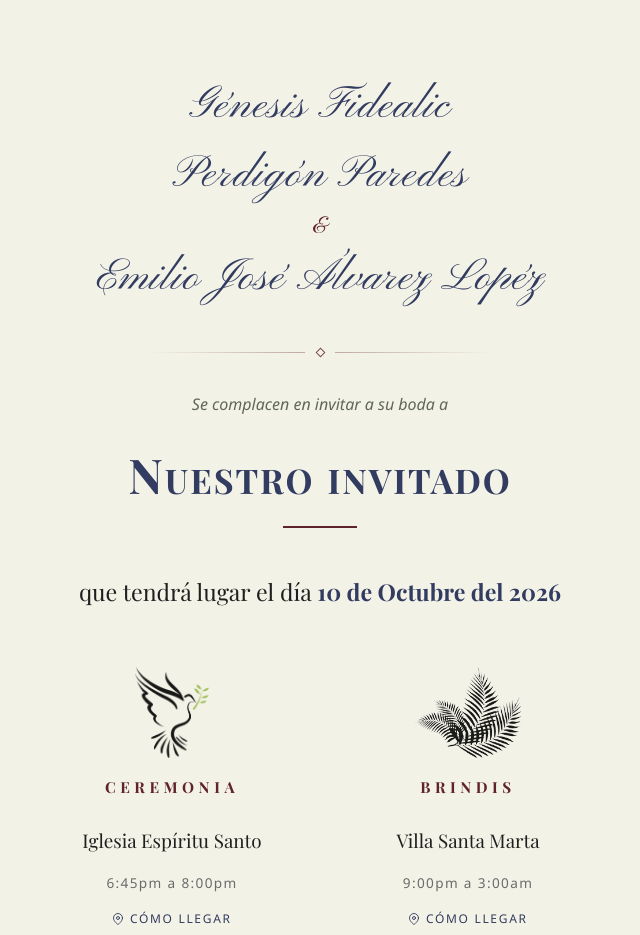
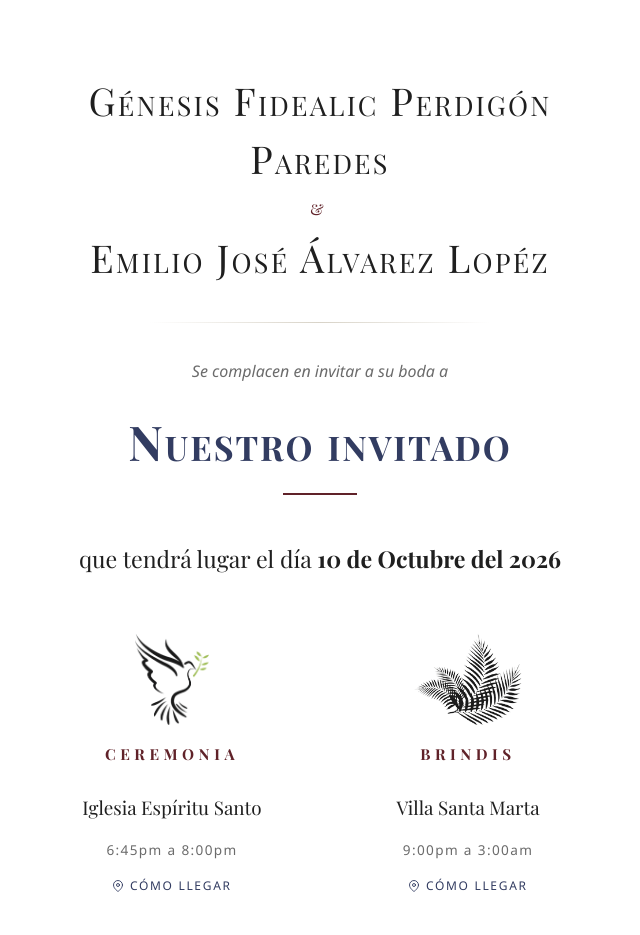
Before and after one commit to alvarezemiliove-eng/BODA_GEN-EM, a plain HTML site: page invitacion.html in a window 1280 px wide. Shown: the top 935 px of the page, without its empty margins (320-960 px from the left). Drawn offline with nearby package versions, Linux system fonts and the light colour scheme; a web font is replaced by a local one.

Commit message:
Revertir letras y fondo al estado original (antes del PDF de marca)

```diff
--- a/hoteles.html
+++ b/hoteles.html
@@ -6,23 +6,20 @@
 <title>Hospedaje recomendado</title>
 <link rel="preconnect" href="https://fonts.googleapis.com">
 <link rel="preconnect" href="https://fonts.gstatic.com" crossorigin>
-<link href="https://fonts.googleapis.com/css2?family=Pinyon+Script&amp;family=Great+Vibes&amp;family=Playfair+Display+SC:wght@400;700&amp;family=Playfair+Display:ital,wght@0,400;0,700;1,400&amp;display=swap" rel="stylesheet">
+<link href="https://fonts.googleapis.com/css2?family=Playfair+Display+SC:wght@400;700&family=Playfair+Display:ital,wght@0,400;0,700;1,400&display=swap" rel="stylesheet">
 <style>
   :root {
     --blanco: #ffffff;
-    --crema: #f3f2e7;
     --tinta: #1f1f1f;
-    --navy: #323c60;
-    --maroon: #60232b;
-    --salvia: #737b6f;
+    --navy: #323c61;
+    --maroon: #602229;
     --gris: #6b6b6b;
     --linea: #d8d3c8;
-    --papel: #fbfaf4;
   }
   * { margin: 0; padding: 0; box-sizing: border-box; }
   body {
     font-family: "Myriad Pro", "Segoe UI", "Helvetica Neue", Arial, sans-serif;
-    background: var(--crema);
+    background: var(--blanco);
     color: var(--tinta);
     line-height: 1.65;
     -webkit-font-smoothing: antialiased;
@@ -50,10 +47,11 @@
   .pareja {
     margin-top: 2.6rem;
     margin-bottom: 2.4rem;
-    font-family: "Pinyon Script", Georgia, serif;
-    font-size: 1.6rem;
-    letter-spacing: .02em;
-    color: var(--navy);
+    font-family: "Playfair Display SC", Georgia, serif;
+    font-variant: small-caps;
+    font-size: 1.15rem;
+    letter-spacing: .14em;
+    color: var(--tinta);
   }
   .titulo-seccion {
     margin-top: 3rem;
@@ -80,7 +78,6 @@
     border-radius: 12px;
     padding: 1.4rem 1.2rem;
     margin-bottom: 1.2rem;
-    background: var(--papel);
   }
   .hotel .logo {
     display: block;
@@ -159,13 +156,8 @@
   }
   .hotel .distancias a svg { width: 1.1em; height: 1.1em; }
   .hotel .distancias a:hover { border-color: var(--maroon); }
-  .ruleta { display: flex; align-items: center; justify-content: center; gap: .7rem;
-            width: 100%; max-width: 240px; margin: 2.4rem auto 0; }
-  .ruleta::before, .ruleta::after { content: ""; flex: 1; height: 1px; }
-  .ruleta::before { background: linear-gradient(90deg, transparent, var(--maroon)); opacity: .35; }
-  .ruleta::after { background: linear-gradient(90deg, var(--maroon), transparent); opacity: .35; }
-  .ruleta .diamante { width: 7px; height: 7px; transform: rotate(45deg);
-            border: 1px solid var(--maroon); opacity: .8; flex: none; }
+  .ruleta { height: 1px; width: 100%; max-width: 240px; margin: 2.4rem auto 0;
+            background: linear-gradient(90deg, transparent, var(--linea), transparent); }
 </style>
 </head>
 <body>
@@ -177,7 +169,7 @@
   <p class="intro-opciones">Si necesitas hospedarte en la ciudad, hemos armado esta lista con mucho cariño para ayudarte.<span class="intro-segunda">Está categorizada por tarifas y lujo, para que elijas el que más se ajuste a tus preferencias.</span></p>
   <div class="hoteles" id="hoteles"></div>
 
-  <div class="ruleta"><span class="diamante"></span></div>
+  <div class="ruleta"></div>
 
   <a class="volver" id="volver" href="invitacion.html">
     <svg viewBox="0 0 24 24" fill="none" stroke="currentColor" stroke-width="2" stroke-linecap="round" stroke-linejoin="round"><path d="M19 12H5"/><path d="M12 19l-7-7 7-7"/></svg>
--- a/invitacion.html
+++ b/invitacion.html
@@ -6,16 +6,13 @@
 <title>Invitación de boda</title>
 <link rel="preconnect" href="https://fonts.googleapis.com">
 <link rel="preconnect" href="https://fonts.gstatic.com" crossorigin>
-<link href="https://fonts.googleapis.com/css2?family=Pinyon+Script&amp;family=Great+Vibes&amp;family=Playfair+Display+SC:wght@400;700&amp;family=Playfair+Display:ital,wght@0,400;0,700;1,400&amp;display=swap" rel="stylesheet">
+<link href="https://fonts.googleapis.com/css2?family=Playfair+Display+SC:wght@400;700&family=Playfair+Display:ital,wght@0,400;0,700;1,400&display=swap" rel="stylesheet">
 <style>
   :root {
     --blanco: #ffffff;
-    --crema: #f3f2e7;
     --tinta: #1f1f1f;
-    --navy: #323c60;
-    --maroon: #60232b;
-    --salvia: #737b6f;
-    --salvia-tinta: #5f6759;
+    --navy: #323c61;
+    --maroon: #602229;
     --gris: #6b6b6b;
     --linea: #d8d3c8;
   }
@@ -23,7 +20,7 @@
   html { scroll-behavior: smooth; }
   body {
     font-family: "Myriad Pro", "Segoe UI", "Helvetica Neue", Arial, sans-serif;
-    background: var(--crema);
+    background: var(--blanco);
     color: var(--tinta);
     line-height: 1.65;
     -webkit-font-smoothing: antialiased;
@@ -43,13 +40,8 @@
   }
   .revelar.visible { opacity: 1; transform: none; }
 
-  .ruleta { display: flex; align-items: center; justify-content: center; gap: .7rem;
-            width: 100%; max-width: 340px; margin: 2.2rem auto; }
-  .ruleta::before, .ruleta::after { content: ""; flex: 1; height: 1px; }
-  .ruleta::before { background: linear-gradient(90deg, transparent, var(--maroon)); opacity: .35; }
-  .ruleta::after { background: linear-gradient(90deg, var(--maroon), transparent); opacity: .35; }
-  .ruleta .diamante { width: 7px; height: 7px; transform: rotate(45deg);
-            border: 1px solid var(--maroon); opacity: .8; flex: none; }
+  .ruleta { height: 1px; width: 100%; max-width: 340px; margin: 2.2rem auto;
+            background: linear-gradient(90deg, transparent, var(--linea), transparent); }
 
   .logo {
     display: block;
@@ -59,24 +51,23 @@
   }
 
   .pareja {
-    font-family: "Pinyon Script", Georgia, serif;
-    font-size: clamp(2rem, 7.5vw, 2.8rem);
-    letter-spacing: .02em;
-    line-height: 1.55;
-    text-wrap: balance;
-    color: var(--navy);
+    font-family: "Playfair Display SC", Georgia, serif;
+    font-variant: small-caps;
+    font-size: clamp(1.5rem, 6vw, 2.4rem);
+    letter-spacing: .06em;
+    line-height: 1.5;
+    color: var(--tinta);
   }
   .pareja em {
     font-style: normal;
-    font-family: "Great Vibes", cursive;
     color: var(--maroon);
     display: block;
-    font-size: .5em;
-    margin: .35rem 0;
-    line-height: 1;
+    font-size: .45em;
+    margin: .5rem 0;
+    letter-spacing: .35em;
   }
 
-  .invitan { margin-top: .4rem; font-size: 1rem; font-style: italic; color: var(--salvia-tinta); }
+  .invitan { margin-top: .4rem; font-size: 1rem; font-style: italic; color: var(--gris); }
 
   .nombre-invitado {
     margin-top: 1.6rem;
@@ -101,7 +92,6 @@
     font-size: 1.45rem;
     color: var(--tinta);
   }
-  .fecha strong { color: var(--navy); font-weight: 700; }
   .cuenta {
     display: flex;
     justify-content: center;
@@ -113,7 +103,7 @@
     font-size: .72rem;
     letter-spacing: .3em;
     text-transform: uppercase;
-    color: var(--salvia-tinta);
+    color: var(--gris);
   }
   .cuenta .cd { display: flex; flex-direction: column; align-items: center; min-width: 50px; }
   .cuenta .cd-num {
@@ -319,7 +309,7 @@
     <p class="pareja">Génesis Fidealic Perdigón Paredes<em>&amp;</em>Emilio José Álvarez Lopéz</p>
   </section>
 
-  <div class="ruleta revelar"><span class="diamante"></span></div>
+  <div class="ruleta revelar"></div>
 
   <section class="revelar">
     <p class="invitan">Se complacen en invitar a su boda a</p>
```
Also changed, not shown: regalos.html (+15 -23 lines).
